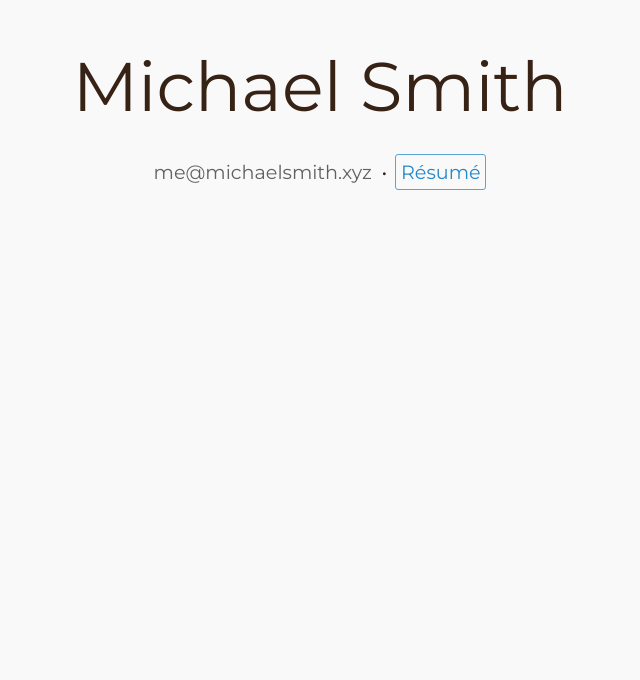
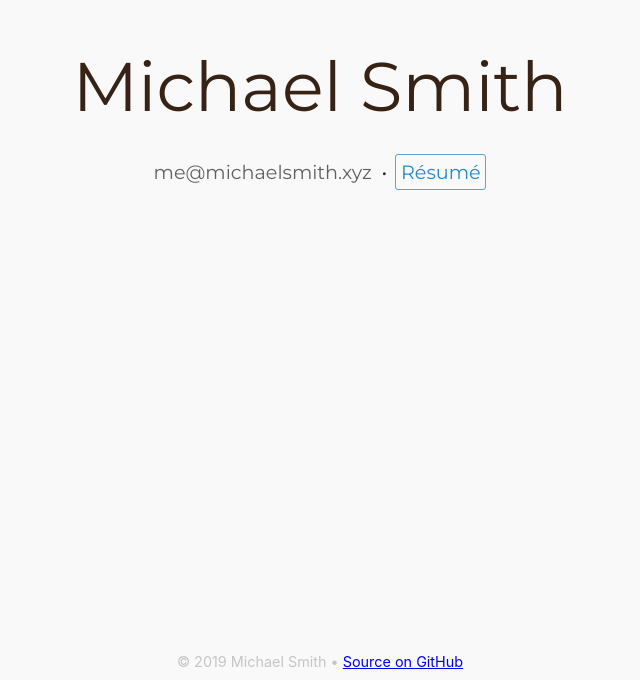
Before and after one commit to thisismichaelsmithsgithub/michaelsmith.xyz, a plain HTML site: page index.html in a window 1280 px wide. Shown: the part 120-800 px from the top of the page, without its empty margins (320-960 px from the left). Drawn offline with Linux system fonts and the light colour scheme.

Commit message:
add footer with copyright and source link

```diff
--- a/index.html
+++ b/index.html
@@ -29,6 +29,9 @@
                 </ul>
             </nav>
         </header>
+        <footer>
+            © 2019 Michael Smith • <a href="https://github.com/thisismichaelsmithsgithub/michaelsmith.xyz">Source on GitHub</a>
+        </footer>
     </body>
 
 </html>
--- a/styles.css
+++ b/styles.css
@@ -1,4 +1,8 @@
 @import url('https://fonts.googleapis.com/css?family=Montserrat');
+
+html {
+    height: 100%;
+}
 
 body {
     /* System fonts reset */
@@ -119,3 +123,24 @@ nav > ul > li:not(:first-child) {
         border: none;
     }
 }
+
+footer {
+    color: #C5C5C5;
+
+    padding: 10px 0;
+
+    flex-shrink: 0;
+    margin-top: auto;
+
+    font-size: 0.8rem;
+}
+
+footer > a:visited {
+    color: inherit;
+}
+
+@media screen and (min-width: 500px) {
+    footer {
+        font-size: 0.9rem;
+    }
+}
```
